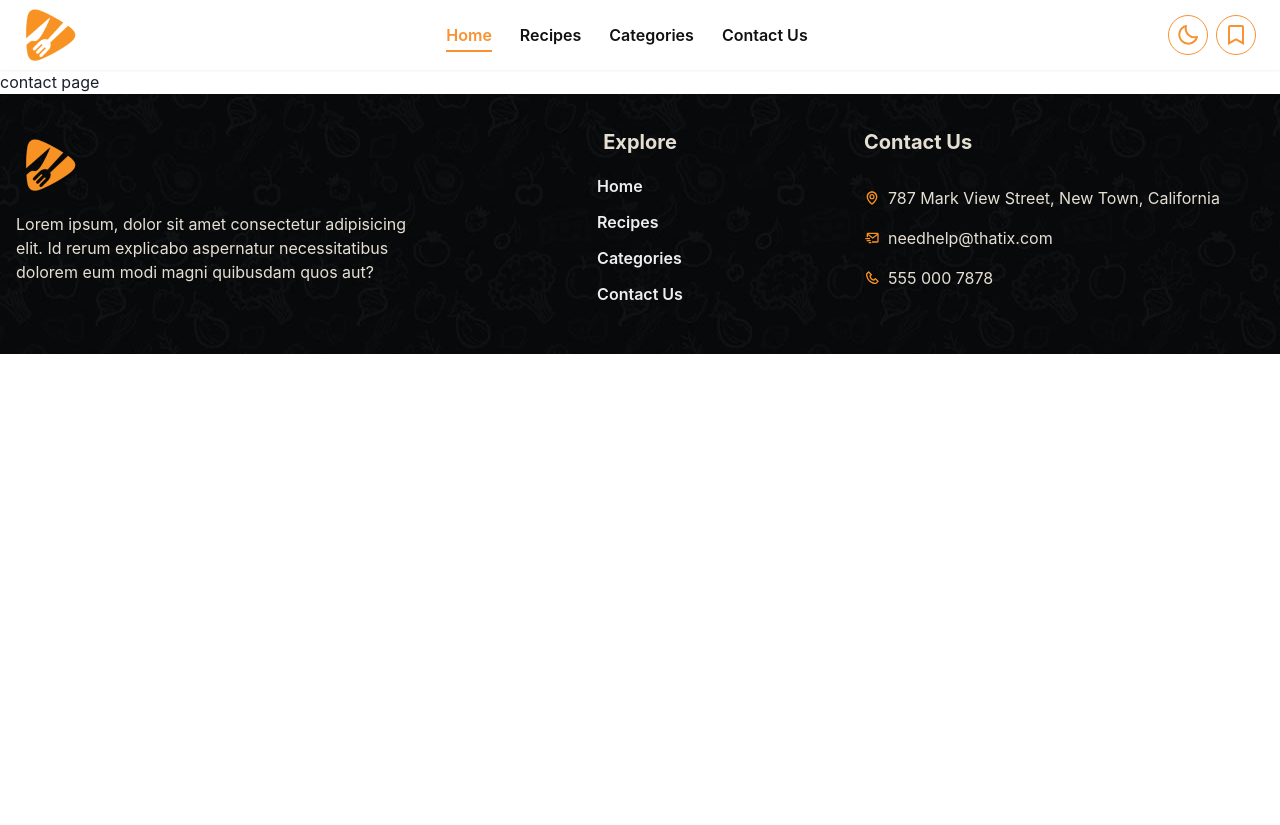
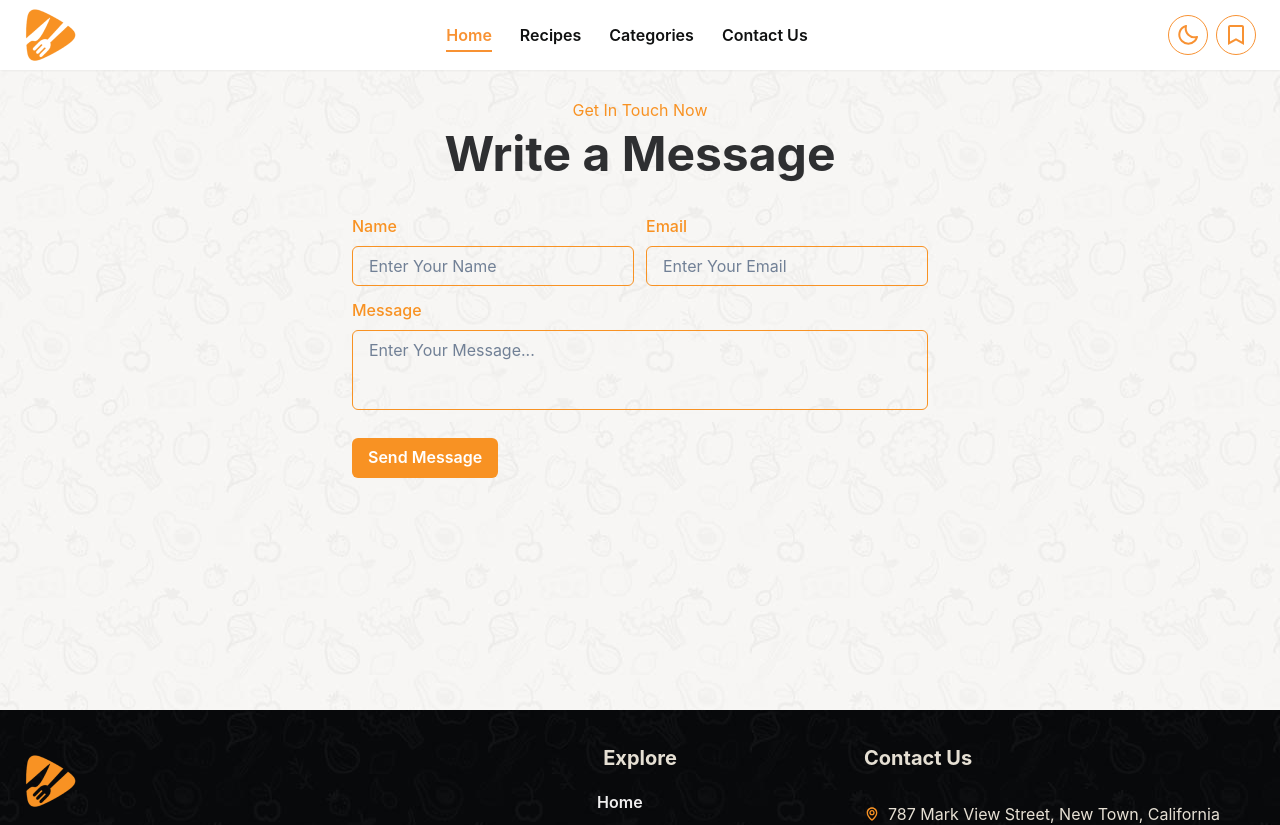
Before and after one commit to alaashalaby/recipes-website, a React (Vite) app: page /contact-us in a window 1280 px wide. Shown: the top 825 px of the page. Before the commit the page ends 800 px from the top, so only its background shows below. Built offline with nearby package versions, Linux system fonts and the light colour scheme; no server answers.

Commit message:
Add & Create ContactForm , Contact Page

```diff
--- /dev/null
+++ b/src/components/ContactForm.tsx
@@ -0,0 +1,142 @@
+import {
+  Button,
+  Flex,
+  FormControl,
+  FormErrorMessage,
+  FormLabel,
+  HStack,
+  Input,
+  Textarea,
+  useToast,
+} from "@chakra-ui/react";
+import { yupResolver } from "@hookform/resolvers/yup";
+import { SubmitHandler, useForm } from "react-hook-form";
+import * as Yup from "yup";
+import emailjs from "@emailjs/browser";
+import { useState } from "react";
+const schema = Yup.object().shape({
+  name: Yup.string().required("Name is required"),
+  email: Yup.string().email("Invalid email").required("Email is required"),
+  message: Yup.string().required("Message is required"),
+});
+interface FormData {
+  name: string;
+  email: string;
+  message: string;
+}
+
+const ContactForm = () => {
+  const toast = useToast();
+  const[isLoading,setIsLoading]=useState(false)
+  const serviceId: string = import.meta.env.VITE_SERVICE_ID;
+  const templateId: string = import.meta.env.VITE_TEMPLATE_ID;
+  const publicId: string = import.meta.env.VITE_PUBLIC_ID;
+  const {
+    register,
+    handleSubmit,
+    formState: { errors },
+    reset
+  } = useForm<FormData>({ resolver: yupResolver(schema) });
+  const onSubmit: SubmitHandler<FormData> = (data) => {
+    setIsLoading(true)
+    emailjs
+      .send(
+        serviceId,
+        templateId,
+        { name: data.name, email: data.email, message: data.message },
+        publicId
+      )
+      .then(
+        () => {
+          toast({
+            title: "Message Sent Successfully",
+            status: "success",
+            duration: 2000,
+            position: "top-right",
+            isClosable: true,
+          });
+          setIsLoading(false)
+          reset()
+        },
+        (error) => {
+          toast({
+            title: "Error",
+            description: error.text,
+            status: "error",
+            duration: 2000,
+            position: "top-left",
+            isClosable: true,
+          });
+          setIsLoading(false)
+        });
+  };
+  return (
+    <Flex
+      flexDirection="column"
+      gap={3}
+      p={3}
+      as="form"
+      onSubmit={handleSubmit(onSubmit)}
+    >
+      <HStack spacing={3} flexWrap={{ base: "wrap", md: "wrap", lg: "nowrap" }}>
+        <FormControl isInvalid={!!errors?.name}>
+          <FormLabel htmlFor="Name" color="#f89223">
+            Name
+          </FormLabel>
+          <Input
+            type="text"
+            placeholder="Enter Your Name"
+            {...register("name")}
+            border="1px solid #f89223"
+          />
+          <FormErrorMessage>
+            {errors.name && errors.name.message}
+          </FormErrorMessage>
+        </FormControl>
+        <FormControl isInvalid={!!errors?.email}>
+          <FormLabel htmlFor="email" color="#f89223">
+            Email
+          </FormLabel>
+          <Input
+            type="email"
+            placeholder="Enter Your Email"
+            {...register("email")}
+            border="1px solid #f89223"
+          />
+          <FormErrorMessage>
+            {errors.email && errors.email.message}
+          </FormErrorMessage>
+        </FormControl>
+      </HStack>
+      <FormControl isInvalid={!!errors?.message}>
+        <FormLabel htmlFor="message" color="#f89223">
+          Message
+        </FormLabel>
+        <Textarea
+          resize="none"
+          placeholder="Enter Your Message..."
+          {...register("message")}
+          id="message"
+          border="1px solid #f89223"
+        />
+        <FormErrorMessage>
+          {errors.message && errors.message.message}
+        </FormErrorMessage>
+      </FormControl>
+      <Button
+        type="submit"
+        bg="#f89223"
+        w="fit-content"
+        transition="all 0.4s ease"
+        _hover={{ opacity: "0.8" }}
+        mt={{ base: "1", lg: "4" }}
+        color="#fff"
+        isLoading={isLoading}
+      >
+        Send Message
+      </Button>
+    </Flex>
+  );
+};
+
+export default ContactForm;
--- a/src/pages/ContactUs.tsx
+++ b/src/pages/ContactUs.tsx
@@ -1,9 +1,20 @@
+import SubTitle from "../components/SubTitle";
+import FoodBG from "../assets/pattern.jpg";
+import { Box, Center, Container} from "@chakra-ui/react";
+import ContactForm from "../components/ContactForm";
 const ContactUs = () => {
   return (
-    <>
-      contact page
-    </>
-  )
-}
+    <Box bgImage={FoodBG} h={{base:"auto",md:"70vh",lg:"80vh"}}>
+      <Container maxW="7xl" py={5}>
+        <SubTitle subTitle="Get In Touch Now" title="Write a Message" />
 
-export default ContactUs
+        <Center mt={6}>
+
+          <ContactForm />
+        </Center>
+      </Container>
+    </Box>
+  );
+};
+
+export default ContactUs;
```
